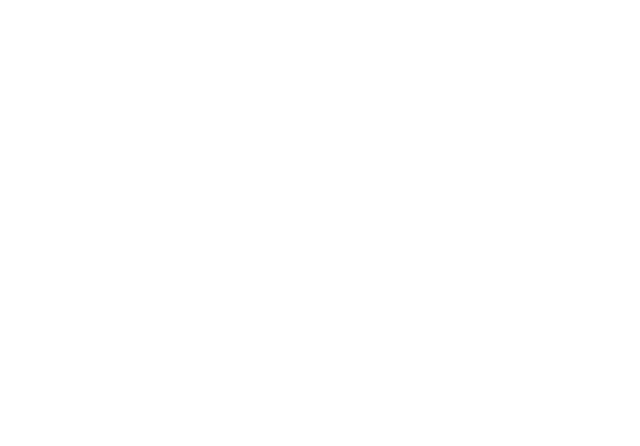
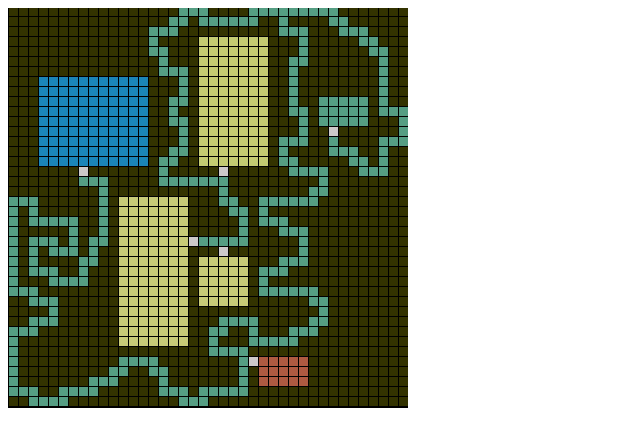
Before and after one commit to jollyra/dungeon-generator, a plain HTML site: page game.html in a window 1280 px wide. Shown: the whole page, without its empty margins (0-640 px from the left). Drawn offline with Linux system fonts and the light colour scheme.

Commit message:
Use caller supplied canvas container

```diff
--- a/game.html
+++ b/game.html
@@ -7,8 +7,12 @@
 	</head>
 
 	<body>
+    <div id='dungeon'></div>
 	</body>
 	<script src="scripts/lib/jquery-1.11.3.min.js"></script>
 	<script src="scripts/lib/lodash.js"></script>
 	<script type="text/javascript" src="scripts/dungeon-generator.js"></script>
+	<script type="text/javascript">
+    dungeonGenerator.generate(dungeon);
+  </script>
 </html>
--- a/scripts/dungeon-generator.js
+++ b/scripts/dungeon-generator.js
@@ -1,4 +1,4 @@
-var initCanvas = function () {
+var initCanvas = function (containerDiv) {
   "use strict";
   var CANVAS_WIDTH = 980;
   var CANVAS_HEIGHT = 720;
@@ -6,14 +6,14 @@ var initCanvas = function () {
   function initCanvasInternal() {
     var canvas = $("<canvas width='" + CANVAS_WIDTH + "' height='" + CANVAS_HEIGHT + "'></canvas>");
     var ctx = canvas.get(0).getContext("2d");
-    canvas.appendTo('body');
+    canvas.appendTo($(containerDiv));
     return ctx;
   }
 
   return initCanvasInternal();
 };
 
-var graphicsConstructor = function () {
+var graphicsConstructor = function (containerDiv) {
   "use strict";
   var graphics = {
     drawTile: function (x, y, colour) {
@@ -33,7 +33,7 @@ var graphicsConstructor = function () {
       // Draw the tile over the border tile.
       if (colour === 0) {
         this.ctx.fillStyle = TILES[colour];
-      } else if (colour === 'visited' || colour === 1001 || colour === 9999) {  // Debugging
+      } else if (colour === 1001 || colour === 9999) {  // Debugging
         this.ctx.fillStyle = "#cdc9c9";
       } else {
         this.ctx.fillStyle = TILES[(colour % 5) + 1];
@@ -43,11 +43,11 @@ var graphicsConstructor = function () {
   };
 
   var newGraphics = Object.create(graphics);
-  newGraphics.ctx = initCanvas();
+  newGraphics.ctx = initCanvas(containerDiv);
   return newGraphics;
 };
 
-var worldConstructor = function (xsize, ysize) {
+var worldConstructor = function (containerDiv, xsize, ysize) {
   "use strict";
   var stage = initStage(xsize, ysize);
 
@@ -102,7 +102,7 @@ var worldConstructor = function (xsize, ysize) {
   newWorld.y_max = y_max();
   newWorld.x_max = x_max();
   newWorld.stage = stage;
-  newWorld.graphics = graphicsConstructor();
+  newWorld.graphics = graphicsConstructor(containerDiv);
   return newWorld;
 };
 
@@ -460,7 +460,6 @@ function oddRng(min, max) {
 }
 
 function evenize(x) {
-  'use strict';
 	if (x === 0) { return x; }
 	return _.floor(x / 2) * 2;
 }
@@ -484,9 +483,9 @@ window.dungeonGenerator = {
     connectedness: 0,
     deadendedness: 0
   },
-  generate: function (options) {
+  generate: function (containerDiv, options) {
     options = options ? options : this.defaults;
-    var world = worldConstructor(options.size_x, options.size_y);
+    var world = worldConstructor(containerDiv, options.size_x, options.size_y);
     var roomBuilder = roomBuilderConstructor(world, options.roomTries);
     roomBuilder.quickRender();
     world.passages = carvePassages(world);
```
